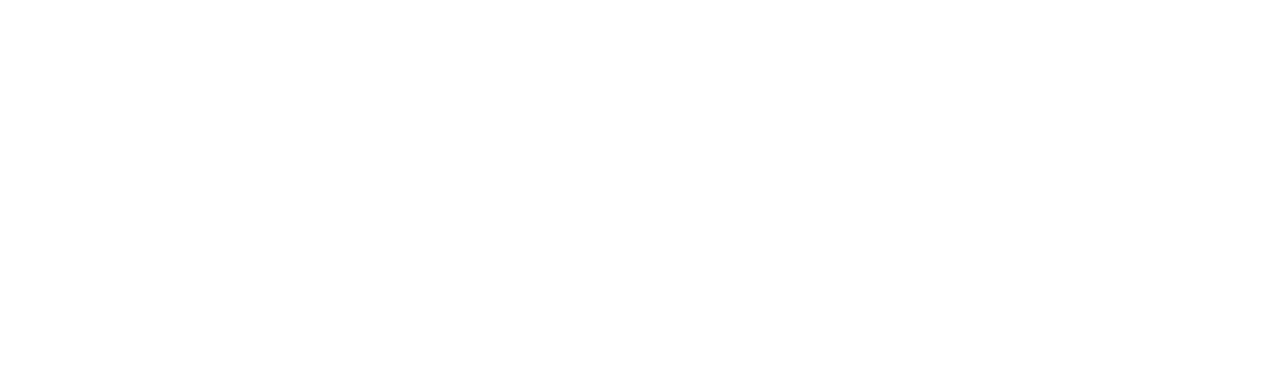
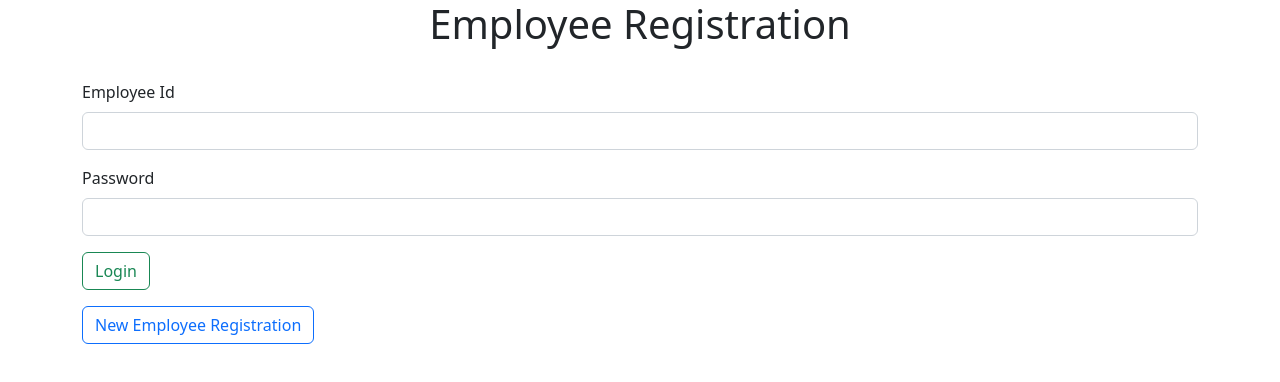
Before and after one commit to sachinkv1011/Nest-Digital-APP, an Angular app: page /elogin in a window 1280 px wide. Before the commit this address led to /. Shown: the top 382 px of the page. Built offline with nearby package versions, Linux system fonts and the light colour scheme.

Commit message:
employee portal

```diff
--- /dev/null
+++ b/src/app/employee-portal/employee-portal.component.html
@@ -0,0 +1,23 @@
+<div class="container">
+    <div class="row">
+        <div class="col col-12 col-sm-12 col-md-12 col-lg-12 col-xl-12 col-xxl-12">
+            <h1 class="text-center">Employee Registration</h1>
+            <div class="row g-3 mt-3">
+                <div class="col col-12 col-sm-12 col-md-12 col-lg-12 col-xl-12 col-xxl-12">
+                    <label for="" class="form-label">Employee Id</label>
+                    <input name="eid" [(ngModel)]="eid" type="text" class="form-control">
+                </div>
+                <div class="col col-12 col-sm-12 col-md-12 col-lg-12 col-xl-12 col-xxl-12">
+                    <label for="" class="form-label">Password</label>
+                    <input name="password" [(ngModel)]="password" type="text" class="form-control">
+                </div>
+                <div class="col col-12 col-sm-12 col-md-12 col-lg-12 col-xl-12 col-xxl-12">
+                    <button (click)="readValue()" class="btn btn-outline-success">Login</button>
+                </div>
+                <div class="col col-12 col-sm-12 col-md-12 col-lg-12 col-xl-12 col-xxl-12">
+                    <a routerLink="/employeereg" class="btn btn-outline-primary">New Employee Registration</a>
+                </div>
+            </div>
+        </div>
+    </div>
+</div>
--- /dev/null
+++ b/src/app/employee-portal/employee-portal.component.ts
@@ -0,0 +1,25 @@
+import { Component } from '@angular/core';
+import { Router } from '@angular/router';
+
+@Component({
+  selector: 'app-employee-portal',
+  templateUrl: './employee-portal.component.html',
+  styleUrls: ['./employee-portal.component.css']
+})
+export class EmployeePortalComponent {
+  eid=""
+  password=""
+
+constructor(private route:Router){}
+
+  readValue=()=>{
+    if (this.eid=="1122" && this.password=="12345") {
+      this.route.navigate(['/addcourse'])
+
+    } else {
+      alert("Invalid credentials")
+
+    }
+  }
+
+}
--- a/src/app/navigation/navigation.component.html
+++ b/src/app/navigation/navigation.component.html
@@ -21,6 +21,9 @@
           <li class="nav-item">
             <a class="nav-link" routerLink="/admin">Admin Login</a>
           </li>
+          <li class="nav-item">
+            <a class="nav-link" routerLink="/elogin">Employee Portal</a>
+          </li>
         </ul>
       </div>
     </div>
```
Also changed, not shown: src/app/app.module.ts (+7 -1 lines), src/app/employee-portal/employee-portal.component.css (added).
